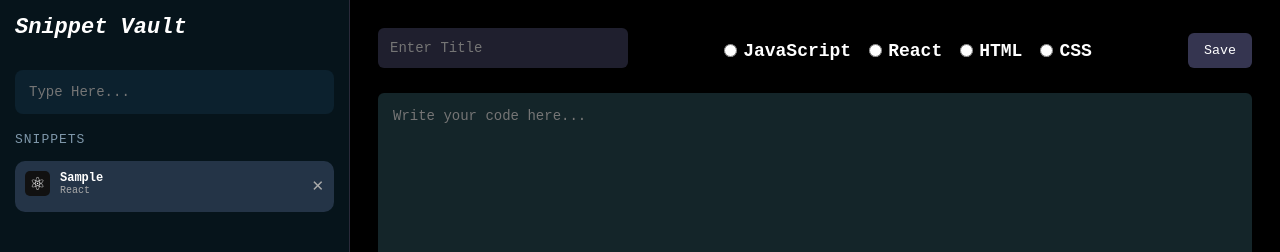
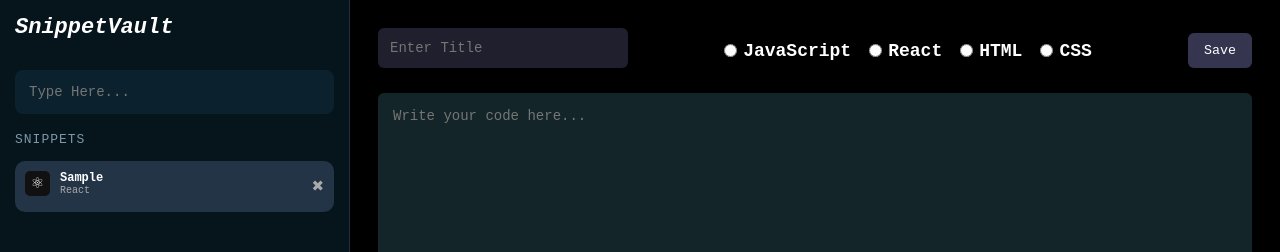
Before and after one commit to JazzyBover/Snippet-Vault, a React (Vite) app: page / in a window 1280 px wide. Both pictures are taken after typing "Sample", "Sample" into the empty fields and a click on the button "Save". Shown: the top 252 px of the page. Built offline with nearby package versions, Linux system fonts and the light colour scheme.

Commit message:
final update

```diff
--- a/src/App.css
+++ b/src/App.css
@@ -171,9 +171,6 @@ body {
   background:  #52526d;
 }
 
-
-
-
 .snippet-item{
   display:flex;
   gap:10px;
@@ -191,19 +188,20 @@ body {
   background:#111;
   border-radius:5px;
   color:#fff;
-  font-size:18px;
+  font-size:15px;
 }
 
 .snippet-content{flex:1;}
-
 .snippet-content h3{color:#fff;font-size:12px;}
 .snippet-content p{color:#aaa;font-size:10px;}
 
 .delete-btn{
   cursor: pointer;
-
-   font-size:15px;
+  font-size:15px;
   background:none;
   border:none;
   color:#aaa;
 }
+.delete-btn:hover{
+  color:red;
+}
--- a/src/App.jsx
+++ b/src/App.jsx
@@ -38,7 +38,7 @@ const App = () =>  {
     <div className="app">
       {/* LEFT SIDE */}
       <div className="middle">
-        <h1 className="logo">Snippet Vault</h1>
+        <h1 className="logo">SnippetVault</h1>
         <SearchBar
           search={search}
           setSearch={setSearch}                         />
--- a/src/components/SnippetItem.jsx
+++ b/src/components/SnippetItem.jsx
@@ -19,7 +19,7 @@ const SnippetItem = ({ item, onDelete, setSelectedSnippet }) => (
       <h3>{item.title}</h3>
       <p>{item.category}</p>
     </div>
-     <button className="delete-btn" onClick={onDelete}> ✕ </button>
+     <button className="delete-btn" onClick={onDelete}> ✖ </button>
     </div>
     )
 
```
